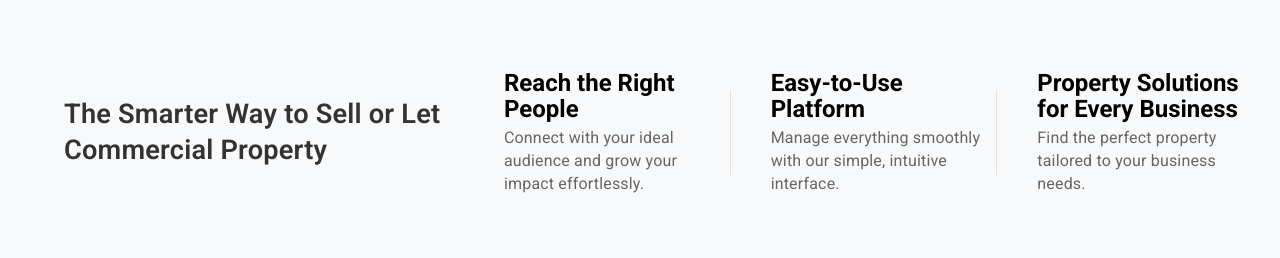
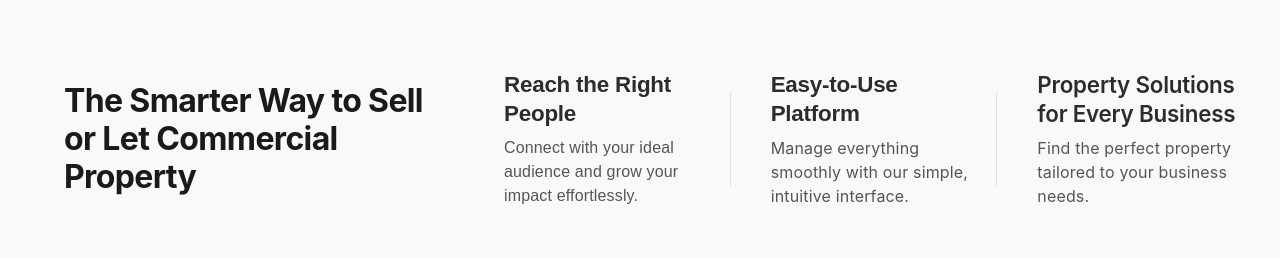
Before and after one commit to 99commercial/CommercialUK, a Next.js app in the folder frontend/: page / in a window 1280 px wide. Shown: the part 650-908 px from the top of the page. Built offline with nearby package versions, Linux system fonts and the light colour scheme.

Commit message:
updated changes

```diff
--- a/frontend/src/sections/home/HomeTrustMetrics.tsx
+++ b/frontend/src/sections/home/HomeTrustMetrics.tsx
@@ -157,12 +157,14 @@ export default function HomeTrustMetrics() {
             <Typography
               variant={isMobile ? "h6" : "h4"}
               sx={{
-                fontWeight: 600,
-                color: '#333',
-                lineHeight: 1.3,
+                fontWeight: 700,
+                color: '#1a1a1a',
+                lineHeight: 1.2,
                 mb: { xs: 3, md: 0 },
-                fontSize: { xs: '1.1rem', sm: '1.3rem', md: '1.5rem', lg: '1.7rem' },
+                fontSize: { xs: '1.25rem', sm: '1.5rem', md: '1.75rem', lg: '2rem' },
                 maxWidth: { xs: '100%', md: '400px' },
+                letterSpacing: '-0.02em',
+                fontFamily: '"Inter", "Roboto", "Helvetica", "Arial", sans-serif',
               }}
             >
               The Smarter Way to Sell or Let{' '}
@@ -192,12 +194,14 @@ export default function HomeTrustMetrics() {
                 <Typography
                   variant={isMobile ? "h4" : "h3"}
                   sx={{
-                    fontWeight: 700,
-                    color: '#000',
-                    mb: 0.5,
-                    fontSize: { xs: '0.8rem', sm: '1.2rem', md: '1.5rem' },
-                    lineHeight: 1.1,
+                    fontWeight: 600,
+                    color: '#2c2c2c',
+                    mb: 1,
+                    fontSize: { xs: '1rem', sm: '1.25rem', md: '1.4rem' },
+                    lineHeight: 1.3,
                     textAlign: 'start',
+                    letterSpacing: '-0.01em',
+                    fontFamily: 'CostarBrown, Arial, sans-serif',
                   }}
                 >
                   Reach the Right People
@@ -205,10 +209,13 @@ export default function HomeTrustMetrics() {
                 <Typography
                   variant="body2"
                   sx={{
-                    color: '#666',
-                    fontSize: { xs: '0.8rem', sm: '0.9rem', md: '1rem' },
+                    color: '#555',
+                    fontSize: { xs: '0.875rem', sm: '0.95rem', md: '1rem' },
                     fontWeight: 400,
                     textAlign: 'start',
+                    lineHeight: 1.5,
+                    letterSpacing: '0.01em',
+                    fontFamily: 'CostarBrown, Arial, sans-serif',
                   }}
                 >
                   Connect with your ideal audience and grow your impact effortlessly.
@@ -219,12 +226,14 @@ export default function HomeTrustMetrics() {
                 <Typography
                   variant={isMobile ? "h4" : "h3"}
                   sx={{
-                    fontWeight: 700,
-                    color: '#000',
-                    mb: 0.5,
-                    fontSize: { xs: '0.8rem', sm: '1.2rem', md: '1.5rem' },
-                    lineHeight: 1.1,
+                    fontWeight: 600,
+                    color: '#2c2c2c',
+                    mb: 1,
+                    fontSize: { xs: '1rem', sm: '1.25rem', md: '1.4rem' },
+                    lineHeight: 1.3,
                     textAlign: 'start',
+                    letterSpacing: '-0.01em',
+                    fontFamily: 'CostarBrown, Arial, sans-serif',
                   }}
                 >
                   Easy-to-Use Platform
@@ -232,10 +241,13 @@ export default function HomeTrustMetrics() {
                 <Typography
                   variant="body2"
                   sx={{
-                    color: '#666',
-                    fontSize: { xs: '0.8rem', sm: '0.9rem', md: '1rem' },
+                    color: '#555',
+                    fontSize: { xs: '0.875rem', sm: '0.95rem', md: '1rem' },
                     fontWeight: 400,
                     textAlign: 'start',
+                    lineHeight: 1.5,
+                    letterSpacing: '0.01em',
+                    fontFamily: '"Inter", "Roboto", "Helvetica", "Arial", sans-serif',
                   }}
                 >
                  Manage everything smoothly with our simple, intuitive interface.
@@ -246,12 +258,14 @@ export default function HomeTrustMetrics() {
                 <Typography
                   variant={isMobile ? "h4" : "h3"}
                   sx={{
-                    fontWeight: 700,
-                    color: '#000',
-                    mb: 0.5,
-                    fontSize: { xs: '0.8rem', sm: '1.2rem', md: '1.5rem' },
-                    lineHeight: 1.1,
+                    fontWeight: 600,
+                    color: '#2c2c2c',
+                    mb: 1,
+                    fontSize: { xs: '1rem', sm: '1.25rem', md: '1.4rem' },
+                    lineHeight: 1.3,
                     textAlign: 'start',
+                    letterSpacing: '-0.01em',
+                    fontFamily: '"Inter", "Roboto", "Helvetica", "Arial", sans-serif',
                   }}
                 >
                   Property Solutions for Every Business
@@ -259,10 +273,13 @@ export default function HomeTrustMetrics() {
                 <Typography
                   variant="body2"
                   sx={{
-                    color: '#666',
-                    fontSize: { xs: '0.8rem', sm: '0.9rem', md: '1rem' },
+                    color: '#555',
+                    fontSize: { xs: '0.875rem', sm: '0.95rem', md: '1rem' },
                     fontWeight: 400,
                     textAlign: 'start',
+                    lineHeight: 1.5,
+                    letterSpacing: '0.01em',
+                    fontFamily: '"Inter", "Roboto", "Helvetica", "Arial", sans-serif',
                   }}
                 >
                   Find the perfect property tailored to your business needs.
--- a/frontend/src/sections/home/HomeTrustedBusinesses.tsx
+++ b/frontend/src/sections/home/HomeTrustedBusinesses.tsx
@@ -77,10 +77,6 @@ const TrendingSection = styled(Box)(({ theme }) => ({
 
 const ListPropertySection = styled(Box)(({ theme }) => ({
   padding: theme.spacing(6, 0),
-  backgroundImage: 'url("https://img.freepik.com/free-vector/real-estate-sale-rent-background_107791-10997.jpg?semt=ais_hybrid&w=740&q=80")',
-  backgroundSize: 'cover',
-  backgroundPosition: 'center',
-  backgroundRepeat: 'no-repeat',
   position: 'relative',
   overflow: 'hidden',
   minHeight: '70vh',
@@ -93,9 +89,22 @@ const ListPropertySection = styled(Box)(({ theme }) => ({
     left: 0,
     right: 0,
     bottom: 0,
+    backgroundImage: 'url("https://img.freepik.com/free-vector/real-estate-sale-rent-background_107791-10997.jpg?semt=ais_hybrid&w=740&q=80")',
+    backgroundSize: 'cover',
+    backgroundPosition: 'center',
+    backgroundRepeat: 'no-repeat',
+    filter: 'blur(3px)',
+    zIndex: 0,
+  },
+  '&::after': {
+    content: '""',
+    position: 'absolute',
+    top: 0,
+    left: 0,
+    right: 0,
+    bottom: 0,
     background: 'rgba(248, 248, 248, 0.85)',
-    backdropFilter: 'blur(2px)',
-    zIndex: 0,
+    zIndex: 1,
   },
 }));
 
@@ -203,7 +212,7 @@ export default function HomeTrustedBusinesses() {
       {/* List Your Property Section */}
       <ListPropertySection>
         <Container maxWidth="lg">
-          <Box sx={{ textAlign: 'center', position: 'relative', zIndex: 1 }}>
+          <Box sx={{ textAlign: 'center', position: 'relative', zIndex: 2 }}>
             {/* Distinctive Title */}
             <Typography
               variant="h2"
@@ -266,7 +275,7 @@ export default function HomeTrustedBusinesses() {
             mb: 5,
             justifyContent: 'center',
             position: 'relative',
-            zIndex: 1,
+            zIndex: 2,
             maxWidth: '1000px',
             mx: 'auto',
             mt: 10,
@@ -323,7 +332,7 @@ export default function HomeTrustedBusinesses() {
             ))}
           </Box>
 
-          <Box sx={{ textAlign: 'center', mb: 4, position: 'relative', zIndex: 1 }}>
+          <Box sx={{ textAlign: 'center', mb: 4, position: 'relative', zIndex: 2 }}>
             <Typography
               variant="body1"
               sx={{
```
